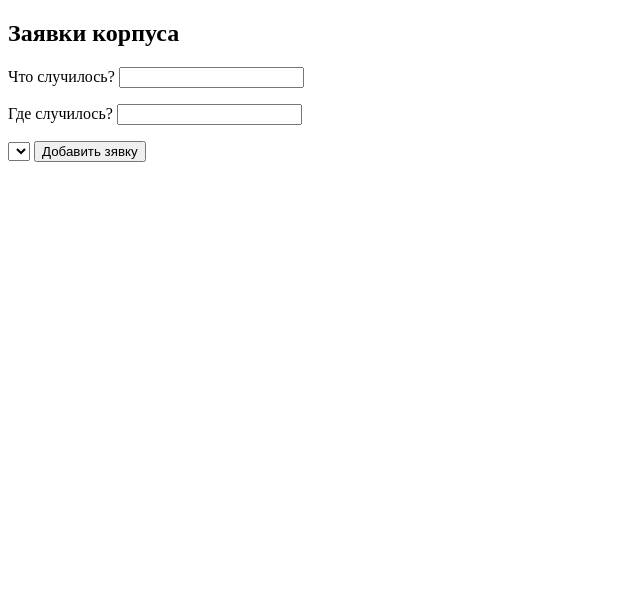
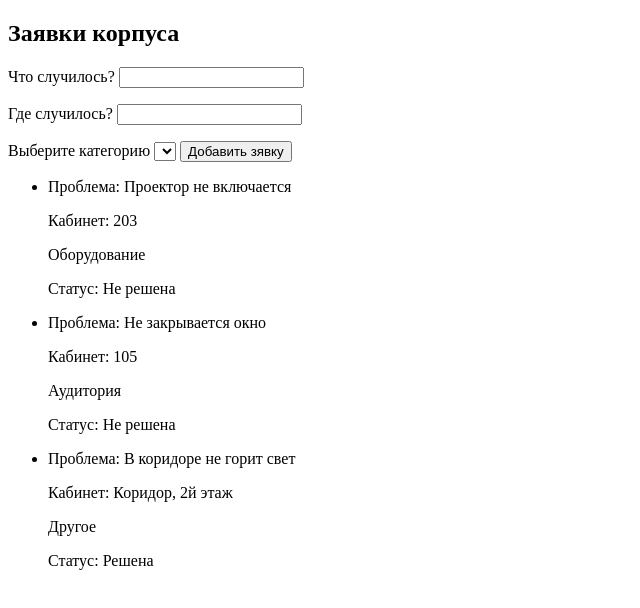
Before and after one commit to feltonkalt/js-control-ticket-board, a plain HTML site: page index.html in a window 1280 px wide. Shown: the whole page, without its empty margins (0-640 px from the left). Drawn offline with Linux system fonts and the light colour scheme.

Commit message:
add functin renderTickets

```diff
--- a/index.html
+++ b/index.html
@@ -22,9 +22,12 @@
         <input type="text" id="inputRoom">
         <p id="roomError"></p>
 
-       <select id="selectCategory"> Выберите категорию</select>
+        <label for="selectCategory"> Выберите категорию</label>
+       <select id="selectCategory"></select>
 
         <button id="AddTicketBtn"> Добавить зявку</button>
+
+        <ul id="ticketsUl"></ul>
     </section>
 
 </body>
--- a/index.js
+++ b/index.js
@@ -4,6 +4,7 @@ const tickets = [
     { titles: 'В коридоре не горит свет', room: 'Коридор, 2й этаж', category: 'Другое', done: true, },
 ];
 
+const ticketsUl = document.getElementById('ticketsUl');
 
 const inputTitle = document.getElementById('inputTitle');
 const inputRoom = document.getElementById('inputTitle');
@@ -15,6 +16,39 @@ const selectCategory = document.getElementById('selectCategory');
 
 const addTicketBtn = document.getElementById('addTicketBtn');
 
-function rendertickets(){
+rendertickets();
 
+function rendertickets() {
+    ticketsUl.innerHTML = '';
+
+    tickets.forEach((ticket, index) => {
+
+        const item = document.createElement('li');
+        item.className = 'itemTicket';
+
+        const titleEl = document.createElement('p');
+        titleEl.className = 'titles';
+        titleEl.textContent = `Проблема: ${tickets[index].titles}`;
+
+        const roomEl = document.createElement('p');
+        roomEl.className = 'roomEl';
+        roomEl.textContent = `Кабинет: ${tickets[index].room}`;
+
+        const categoryEl = document.createElement('p');
+        categoryEl.className = 'categoryEl';
+        categoryEl.textContent = tickets[index].category;
+
+        const doneEl = document.createElement('p');
+        doneEl.className = 'doneEl';
+        if (tickets[index].done == true) {
+            doneEl.textContent = ` Статус: Решена`;
+        }
+        else {
+            doneEl.textContent = ` Статус: Не решена`;
+
+        }
+
+        item.append(titleEl, roomEl, categoryEl, doneEl);
+        ticketsUl.append(item);
+    });
 };
```
